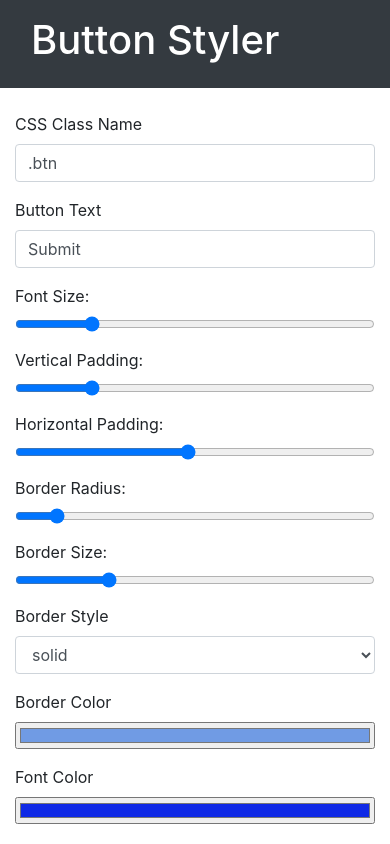
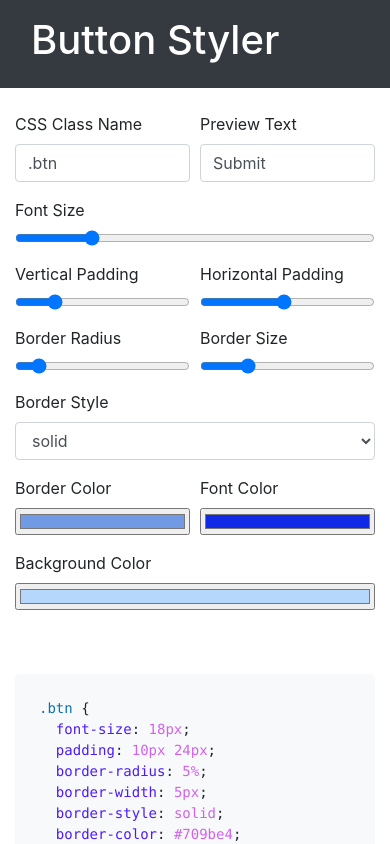
Before and after one commit to petermorgandev/coding-exercises, a Vue app: page / in a window 390 px wide. Shown: the top 844 px of the page. Built offline with nearby package versions, Linux system fonts and the light colour scheme.

Commit message:
Adjusted responsive columns of Styler form

```diff
--- a/src/components/Styler.vue
+++ b/src/components/Styler.vue
@@ -1,6 +1,7 @@
 <template>
   <form>
-    <div class="form-group">
+    <div class="form-row">
+      <div class="form-group col-6 col-sm-6 col-lg-7">
         <label for="className">CSS Class Name</label>
         <input
           type="text"
@@ -10,8 +11,8 @@
           v-model="styling.className"
         >
       </div>
-    <div class="form-group">
-      <label for="buttonText">Button Text</label>
+      <div class="form-group col-6 col-sm-6 col-lg-5">
+        <label for="buttonText">Preview Text</label>
         <input
           type="text"
           class="form-control"
@@ -20,8 +21,8 @@
           v-model="styling.buttonText"
         >
       </div>
-    <div class="form-group">
-      <label for="fontSize">Font Size:</label>
+      <div class="form-group col-12 col-sm-6 col-md-6 col-lg-6">
+        <label for="fontSize">Font Size</label>
         <input
           type="range"
           class="form-control-range"
@@ -31,8 +32,8 @@
           v-model="styling.fontSize"
         >
       </div>
-    <div class="form-group">
-      <label for="vPadding">Vertical Padding:</label>
+      <div class="form-group col-6 col-sm-6 col-md-6 col-lg-6">
+        <label for="vPadding">Vertical Padding</label>
         <input
           type="range"
           class="form-control-range"
@@ -42,8 +43,8 @@
           v-model="styling.vPadding"
         >
       </div>
-    <div class="form-group">
-      <label for="hPadding">Horizontal Padding:</label>
+      <div class="form-group col-6 col-md-12 col-sm-6 col-lg-6">
+        <label for="hPadding">Horizontal Padding</label>
         <input
           type="range"
           class="form-control-range"
@@ -53,8 +54,8 @@
           v-model="styling.hPadding"
         >
       </div>
-    <div class="form-group">
-      <label for="borderRadius">Border Radius:</label>
+      <div class="form-group col-6 col-sm-6 col-md-6 col-lg-6">
+        <label for="borderRadius">Border Radius</label>
         <input
           type="range"
           class="form-control-range"
@@ -64,8 +65,8 @@
           v-model="styling.borderRadius"
         >
       </div>
-    <div class="form-group">
-      <label for="borderSize">Border Size:</label>
+      <div class="form-group col-6 col-sm-6 col-md-6 col-lg-6">
+        <label for="borderSize">Border Size</label>
         <input
           type="range"
           class="form-control-range"
@@ -75,7 +76,7 @@
           v-model="styling.borderSize"
         >
       </div>
-    <div class="form-group">
+      <div class="form-group col-12 col-sm-6 col-lg-6">
         <label for="borderStyle">Border Style</label>
         <select class="form-control" id="borderStyle" v-model="styling.borderStyle">
           <option>none</option>
@@ -90,17 +91,23 @@
           <option>outset</option>
         </select>
       </div>
-    <div class="form-group">
+      <div class="form-group col-6 col-sm-4 col-md-6 col-lg-4">
         <label for="borderColor">Border Color</label>
-      <input type="color" class="form-control-range" id="borderColor" v-model="styling.borderColor">
+        <input
+          type="color"
+          class="form-control-range"
+          id="borderColor"
+          v-model="styling.borderColor"
+        >
       </div>
-    <div class="form-group">
+      <div class="form-group col-6 col-sm-4 col-md-6 col-lg-3 col-xl-4">
         <label for="fontColor">Font Color</label>
         <input type="color" class="form-control-range" id="fontColor" v-model="styling.fontColor">
       </div>
-    <div class="form-group">
+      <div class="form-group col-12 col-sm-4 col-md-6 col-lg-5 col-xl-4">
         <label for="bgColor">Background Color</label>
         <input type="color" class="form-control-range" id="bgColor" v-model="styling.bgColor">
+      </div>
     </div>
   </form>
 </template>
```
Lines whose indentation alone changed are shown as unchanged.
